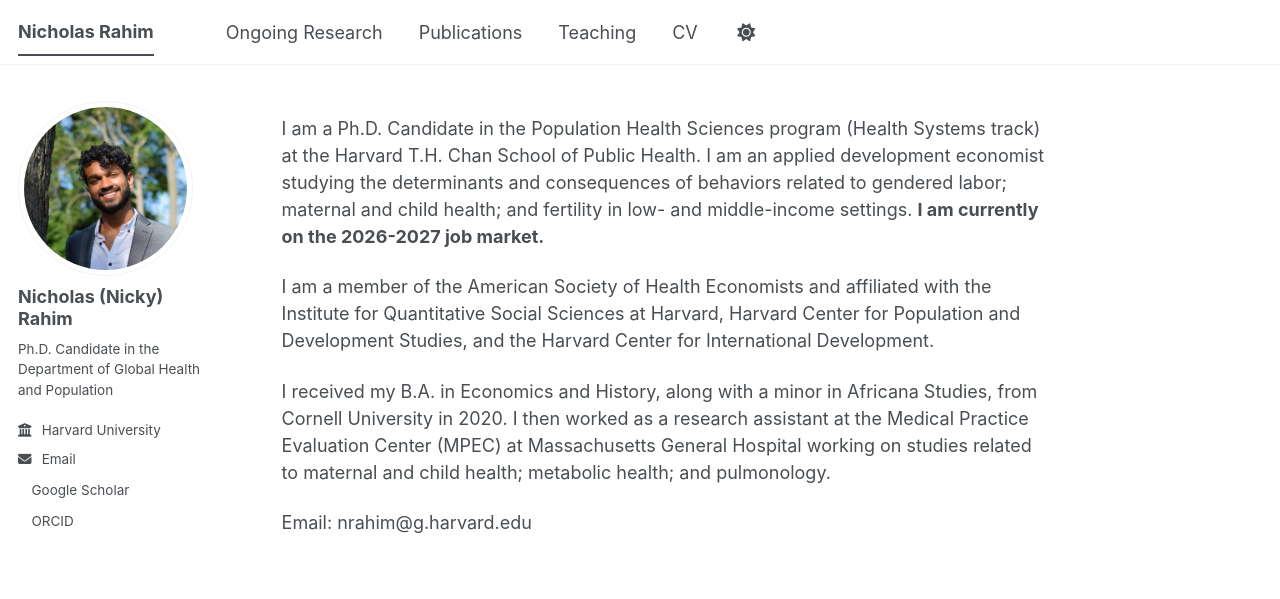
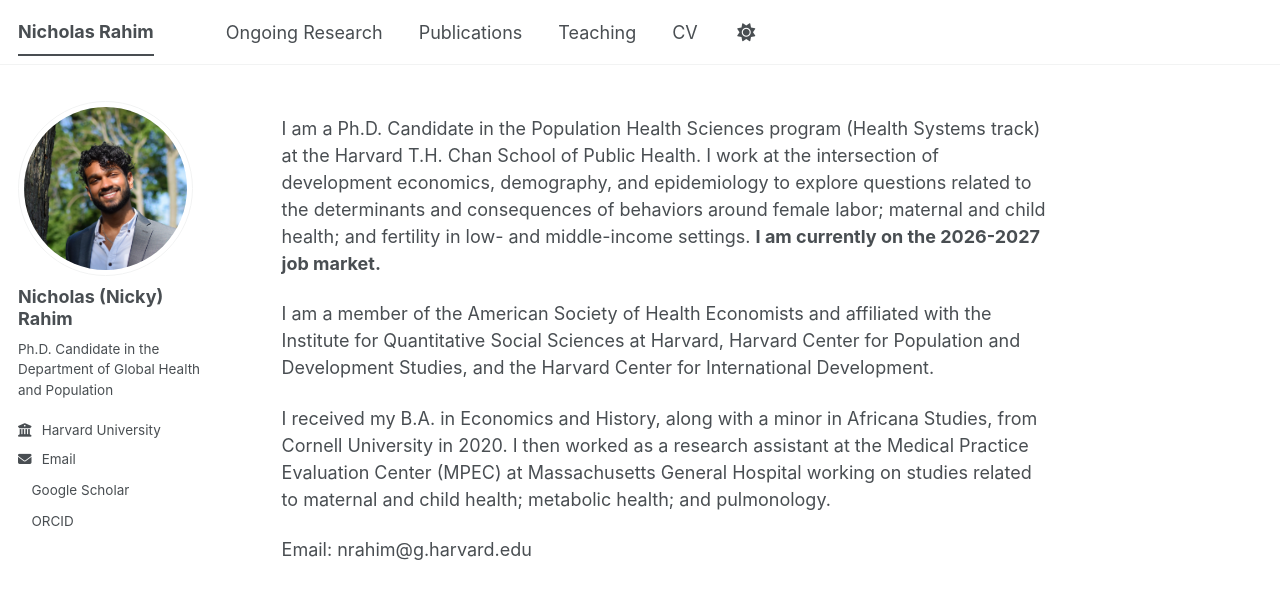
Before and after one commit to nicholasrahim/nicholasrahim.github.io, a Jekyll site: the page built from _pages/about.md, in a window 1280 px wide. Shown: the top 599 px of the page. Built offline with Jekyll 4.4.1, drawn with Linux system fonts in a browser that asks for light colours; a style sheet for code colours, icons or effects is not loaded.

Commit message:
Revise about page to clarify research interests
Updated description to reflect current research focus and terminology.

```diff
--- a/_pages/about.md
+++ b/_pages/about.md
@@ -7,7 +7,7 @@ redirect_from:
   - /about.html
 ---
 
-I am a Ph.D. Candidate in the Population Health Sciences program (Health Systems track) at the Harvard T.H. Chan School of Public Health. I am an applied development economist studying the determinants and consequences of behaviors related to gendered labor; maternal and child health; and fertility in low- and middle-income settings. **I am currently on the 2026-2027 job market.**
+I am a Ph.D. Candidate in the Population Health Sciences program (Health Systems track) at the Harvard T.H. Chan School of Public Health. I work at the intersection of development economics, demography, and epidemiology to explore questions related to the determinants and consequences of behaviors around female labor; maternal and child health; and fertility in low- and middle-income settings. **I am currently on the 2026-2027 job market.**
 
 I am a member of the American Society of Health Economists and affiliated with the Institute for Quantitative Social Sciences at Harvard, Harvard Center for Population and Development Studies, and the Harvard Center for International Development.
 
```
